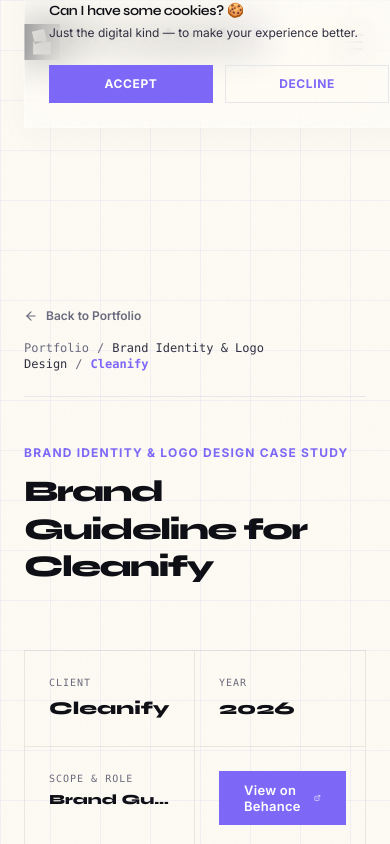
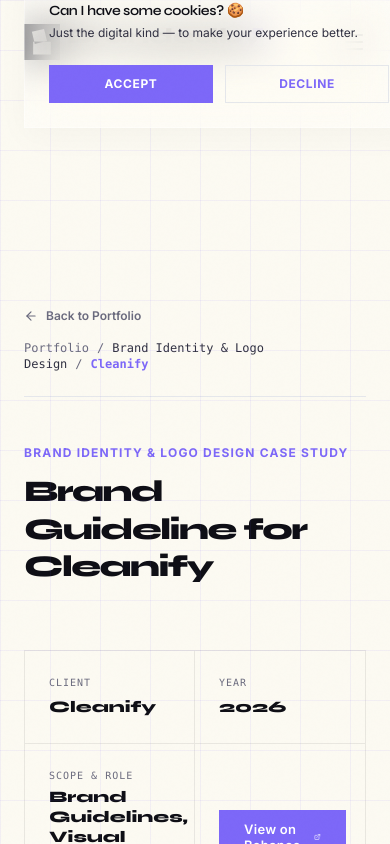
Before and after one commit to Hakkim1/brandedby-website, a Next.js app: page /work/brand-guideline-for-cleanify in a window 390 px wide. Shown: the top 844 px of the page. Built offline with nearby package versions, Linux system fonts and the light colour scheme.

Commit message:
feat: parse exact Behance published years, unify font sizes in scope board, and remove scope truncation to allow wrapping

```diff
--- a/app/work/[slug]/page.js
+++ b/app/work/[slug]/page.js
@@ -73,15 +73,15 @@
         <div className="grid grid-cols-2 md:grid-cols-4 border border-border bg-surface/30">
           <div className="p-6 border-r border-b md:border-b-0 border-border">
             <span className="text-[10px] font-mono tracking-widest text-muted block mb-1 uppercase">Client</span>
-            <span className="font-heading font-extrabold text-lg text-primary">{project.caseStudy.client}</span>
+            <span className="font-heading font-extrabold text-base sm:text-lg text-primary">{project.caseStudy.client}</span>
           </div>
           <div className="p-6 border-b md:border-r md:border-b-0 border-border">
             <span className="text-[10px] font-mono tracking-widest text-muted block mb-1 uppercase">Year</span>
-            <span className="font-heading font-extrabold text-lg text-primary">{project.caseStudy.year}</span>
+            <span className="font-heading font-extrabold text-base sm:text-lg text-primary">{project.caseStudy.year}</span>
           </div>
           <div className="p-6 border-r border-border">
             <span className="text-[10px] font-mono tracking-widest text-muted block mb-1 uppercase">Scope & Role</span>
-            <span className="font-heading font-extrabold text-sm text-primary block truncate" title={project.caseStudy.services}>
+            <span className="font-heading font-extrabold text-base sm:text-lg text-primary block leading-tight md:leading-snug" title={project.caseStudy.services}>
               {project.caseStudy.services}
             </span>
           </div>
--- a/data/projects-data.json
+++ b/data/projects-data.json
@@ -13,7 +13,7 @@
     "behanceUrl": "https://www.behance.net/gallery/135726727/THS-Brand-Guidelines",
     "caseStudy": {
       "client": "THS",
-      "year": "2026",
+      "year": "2022",
       "services": "Brand Guidelines, Visual Strategy, Typography System",
       "challenge": "The client, THS, needed a cohesive, professional, and visually striking strategy to establish brand trust in their industry. The existing visuals lacked coordination, creating friction for new customer acquisitions and brand recognition.",
       "solution": "We designed a unified design system that centers around custom-tailored visual assets. This system provides clear guidelines for typography hierarchy, a structured brand color palette, and high-fidelity layouts across all digital and print touchpoints, allowing THS to communicate premium quality at a glance.",
@@ -71,7 +71,7 @@
     "behanceUrl": "https://www.behance.net/gallery/164395127/SVIGS-Brand-Guidelines",
     "caseStudy": {
       "client": "SVIGS",
-      "year": "2026",
+      "year": "2023",
       "services": "Brand Guidelines, Visual Strategy, Typography System",
       "challenge": "The client, SVIGS, needed a cohesive, professional, and visually striking strategy to establish brand trust in their industry. The existing visuals lacked coordination, creating friction for new customer acquisitions and brand recognition.",
       "solution": "We designed a unified design system that centers around custom-tailored visual assets. This system provides clear guidelines for typography hierarchy, a structured brand color palette, and high-fidelity layouts across all digital and print touchpoints, allowing SVIGS to communicate premium quality at a glance.",
@@ -108,7 +108,7 @@
     "behanceUrl": "https://www.behance.net/gallery/139781059/The-Refugee-Trails-Logo-Logofolio-Logo-Presentation",
     "caseStudy": {
       "client": "The Refugee Trails Logo, Logofolio, Logo Presentation",
-      "year": "2026",
+      "year": "2022",
       "services": "Logo Design, Symbolism, Logofolio",
       "challenge": "The client, The Refugee Trails Logo, Logofolio, Logo Presentation, needed a cohesive, professional, and visually striking strategy to establish brand trust in their industry. The existing visuals lacked coordination, creating friction for new customer acquisitions and brand recognition.",
       "solution": "We designed a unified design system that centers around custom-tailored visual assets. This system provides clear guidelines for typography hierarchy, a structured brand color palette, and high-fidelity layouts across all digital and print touchpoints, allowing The Refugee Trails Logo, Logofolio, Logo Presentation to communicate premium quality at a glance.",
@@ -312,7 +312,7 @@
     "behanceUrl": "https://www.behance.net/gallery/135743521/Social-Media-Post",
     "caseStudy": {
       "client": "Social Media Post (135743521)",
-      "year": "2026",
+      "year": "2022",
       "services": "Ad Creative, Marketing Visuals, Social Grid",
       "challenge": "The client, Social Media Post (135743521), needed a cohesive, professional, and visually striking strategy to establish brand trust in their industry. The existing visuals lacked coordination, creating friction for new customer acquisitions and brand recognition.",
       "solution": "We designed a unified design system that centers around custom-tailored visual assets. This system provides clear guidelines for typography hierarchy, a structured brand color palette, and high-fidelity layouts across all digital and print touchpoints, allowing Social Media Post (135743521) to communicate premium quality at a glance.",
@@ -373,7 +373,7 @@
     "behanceUrl": "https://www.behance.net/gallery/139830747/Social-Media-Post-Design",
     "caseStudy": {
       "client": "Social Media Post Design (139830747)",
-      "year": "2026",
+      "year": "2022",
       "services": "Ad Creative, Marketing Visuals, Social Grid",
       "challenge": "The client, Social Media Post Design (139830747), needed a cohesive, professional, and visually striking strategy to establish brand trust in their industry. The existing visuals lacked coordination, creating friction for new customer acquisitions and brand recognition.",
       "solution": "We designed a unified design system that centers around custom-tailored visual assets. This system provides clear guidelines for typography hierarchy, a structured brand color palette, and high-fidelity layouts across all digital and print touchpoints, allowing Social Media Post Design (139830747) to communicate premium quality at a glance.",
```
